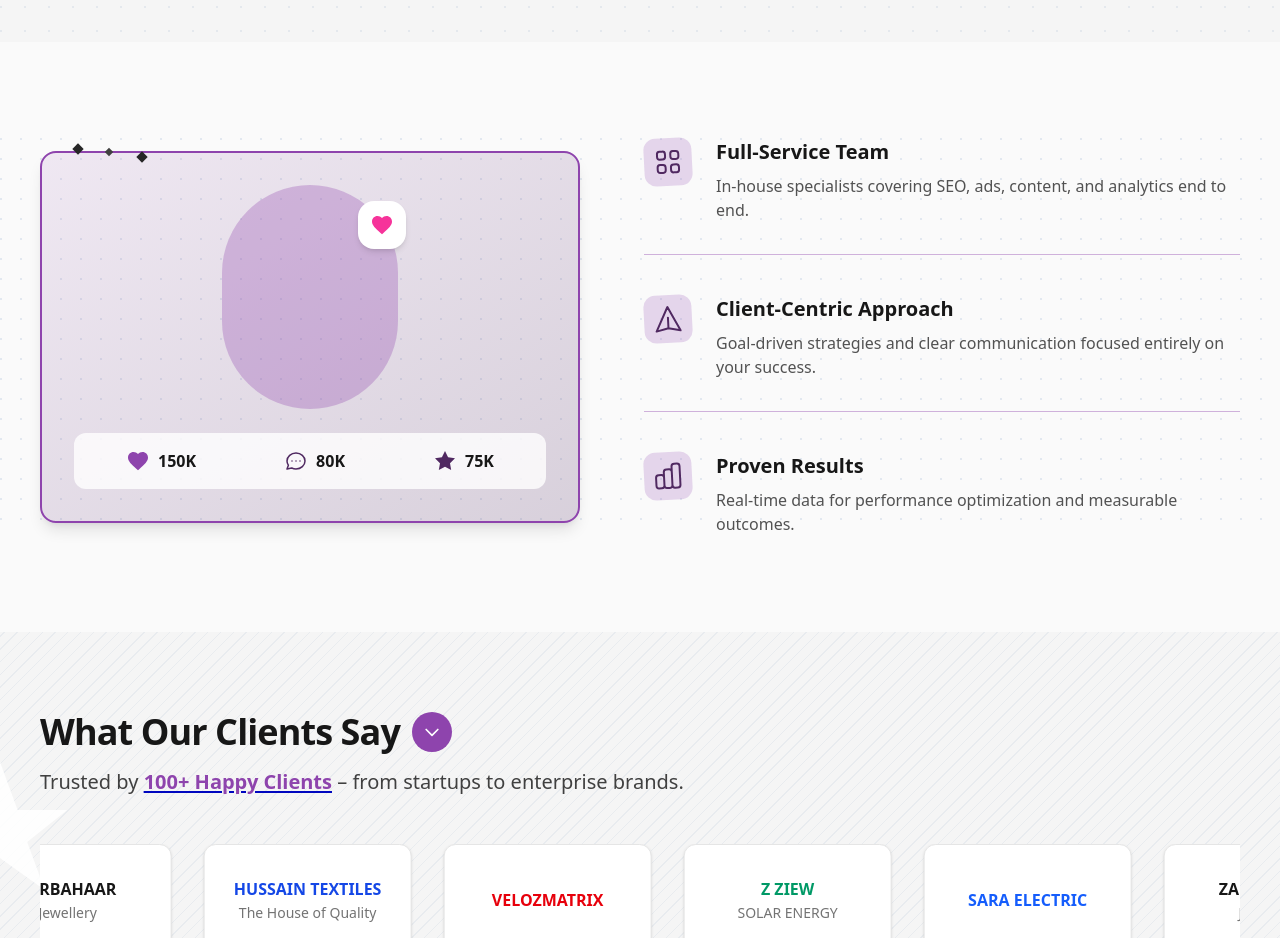
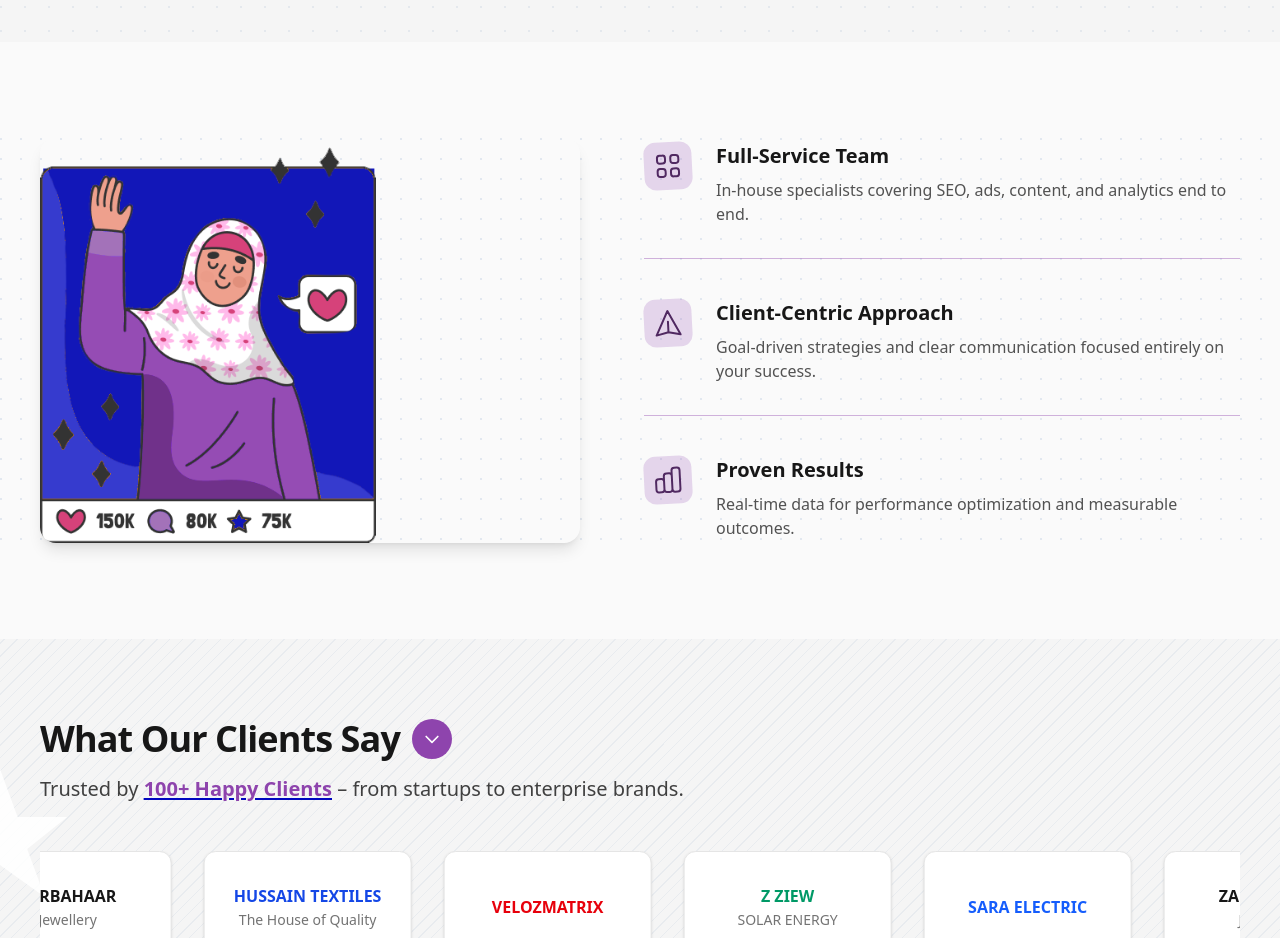
Before and after one commit to Sharmeen-Rauf/orixagrowth, a Next.js app: page / in a window 1280 px wide. Shown: the part 2220-3158 px from the top of the page. Built offline with nearby package versions, Linux system fonts and the light colour scheme.

Commit message:
Update FeaturesApproachSection to replace illustration with an image of "Why Brands Trust Us" for improved visual representation and clarity.

```diff
--- a/src/components/FeaturesApproachSection.tsx
+++ b/src/components/FeaturesApproachSection.tsx
@@ -1,4 +1,6 @@
 "use client";
+
+import Image from "next/image";
 
 const features2 = [
   {
@@ -56,48 +58,16 @@ export default function FeaturesApproachSection() {
         }}
       >
         <div className="flex flex-col gap-12 lg:flex-row lg:items-center lg:gap-16">
-          {/* Left: Same illustration + counters */}
+          {/* Left: Why Brands Trust Us image */}
           <div className="flex-shrink-0 lg:w-[45%]">
-            <div className="relative rounded-2xl border-2 border-[#8e44ad] bg-gradient-to-br from-[#8e44ad]/10 to-[#502961]/20 p-6 shadow-lg md:p-8">
-              <div className="absolute -top-2 left-8 h-2 w-2 rotate-45 bg-neutral-800" />
-              <div className="absolute -top-1 left-16 h-1.5 w-1.5 rotate-45 bg-neutral-700" />
-              <div className="absolute top-0 left-24 h-2 w-2 rotate-45 bg-neutral-800" />
-              <div className="flex justify-center">
-                <div className="relative">
-                  <div className="h-48 w-40 rounded-full bg-[#8e44ad]/30 md:h-56 md:w-44" />
-                  <div className="absolute -right-2 top-4 flex h-12 w-12 items-center justify-center rounded-2xl bg-white shadow-md">
-                    <svg className="h-6 w-6 text-pink-500" fill="currentColor" viewBox="0 0 24 24">
-                      <path d="M12 21.35l-1.45-1.32C5.4 15.36 2 12.28 2 8.5 2 5.42 4.42 3 7.5 3c1.74 0 3.41.81 4.5 2.09C13.09 3.81 14.76 3 16.5 3 19.58 3 22 5.42 22 8.5c0 3.78-3.4 6.86-8.55 11.54L12 21.35z" />
-                    </svg>
-                  </div>
-                </div>
-              </div>
-              <div className="mt-6 flex justify-around gap-4 rounded-xl bg-white/80 px-4 py-4">
-                <div className="flex items-center gap-2">
-                  <span className="text-[#8e44ad]">
-                    <svg className="h-6 w-6" fill="currentColor" viewBox="0 0 24 24">
-                      <path d="M12 21.35l-1.45-1.32C5.4 15.36 2 12.28 2 8.5 2 5.42 4.42 3 7.5 3c1.74 0 3.41.81 4.5 2.09C13.09 3.81 14.76 3 16.5 3 19.58 3 22 5.42 22 8.5c0 3.78-3.4 6.86-8.55 11.54L12 21.35z" />
-                    </svg>
-                  </span>
-                  <span className="font-bold text-neutral-900">150K</span>
-                </div>
-                <div className="flex items-center gap-2">
-                  <span className="text-[#502961]">
-                    <svg className="h-6 w-6" fill="none" stroke="currentColor" viewBox="0 0 24 24">
-                      <path strokeLinecap="round" strokeLinejoin="round" strokeWidth={1.5} d="M8 12h.01M12 12h.01M16 12h.01M21 12c0 4.418-4.03 8-9 8a9.863 9.863 0 01-4.255-.949L3 20l1.395-3.72C3.512 15.042 3 13.574 3 12c0-4.418 4.03-8 9-8s9 3.582 9 8z" />
-                    </svg>
-                  </span>
-                  <span className="font-bold text-neutral-900">80K</span>
-                </div>
-                <div className="flex items-center gap-2">
-                  <span className="text-[#502961]">
-                    <svg className="h-6 w-6" fill="currentColor" viewBox="0 0 24 24">
-                      <path d="M12 2l3.09 6.26L22 9.27l-5 4.87 1.18 6.88L12 17.77l-6.18 3.25L7 14.14 2 9.27l6.91-1.01L12 2z" />
-                    </svg>
-                  </span>
-                  <span className="font-bold text-neutral-900">75K</span>
-                </div>
-              </div>
+            <div className="relative aspect-[4/3] w-full overflow-hidden rounded-2xl shadow-lg">
+              <Image
+                src="/Why%20Brands%20Trust%20Us.png"
+                alt="Why Brands Trust Us"
+                fill
+                sizes="(max-width: 1024px) 100vw, 45vw"
+                className="object-contain object-left"
+              />
             </div>
           </div>
 
```
Also changed, not shown: public/Why Brands Trust Us.png (added).
